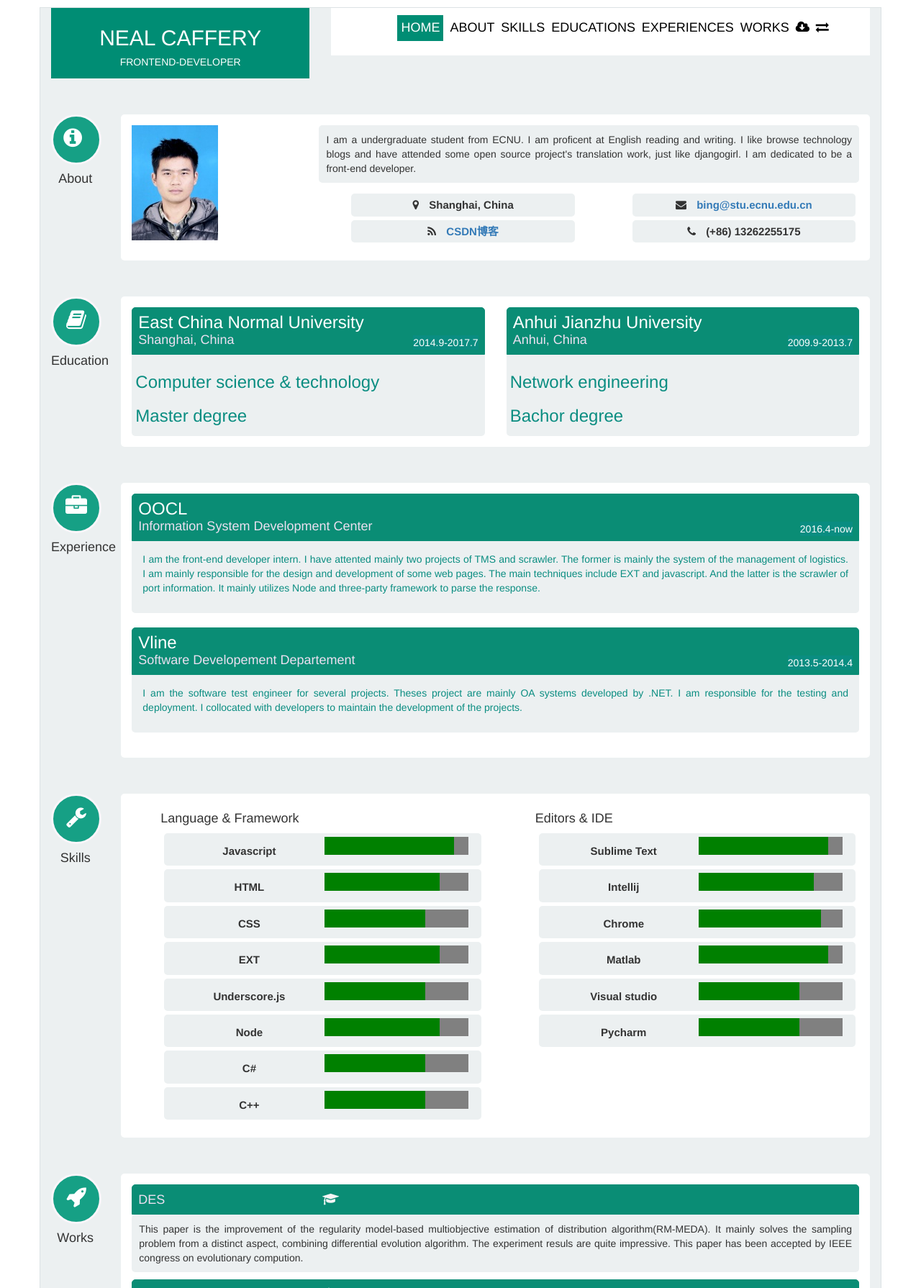
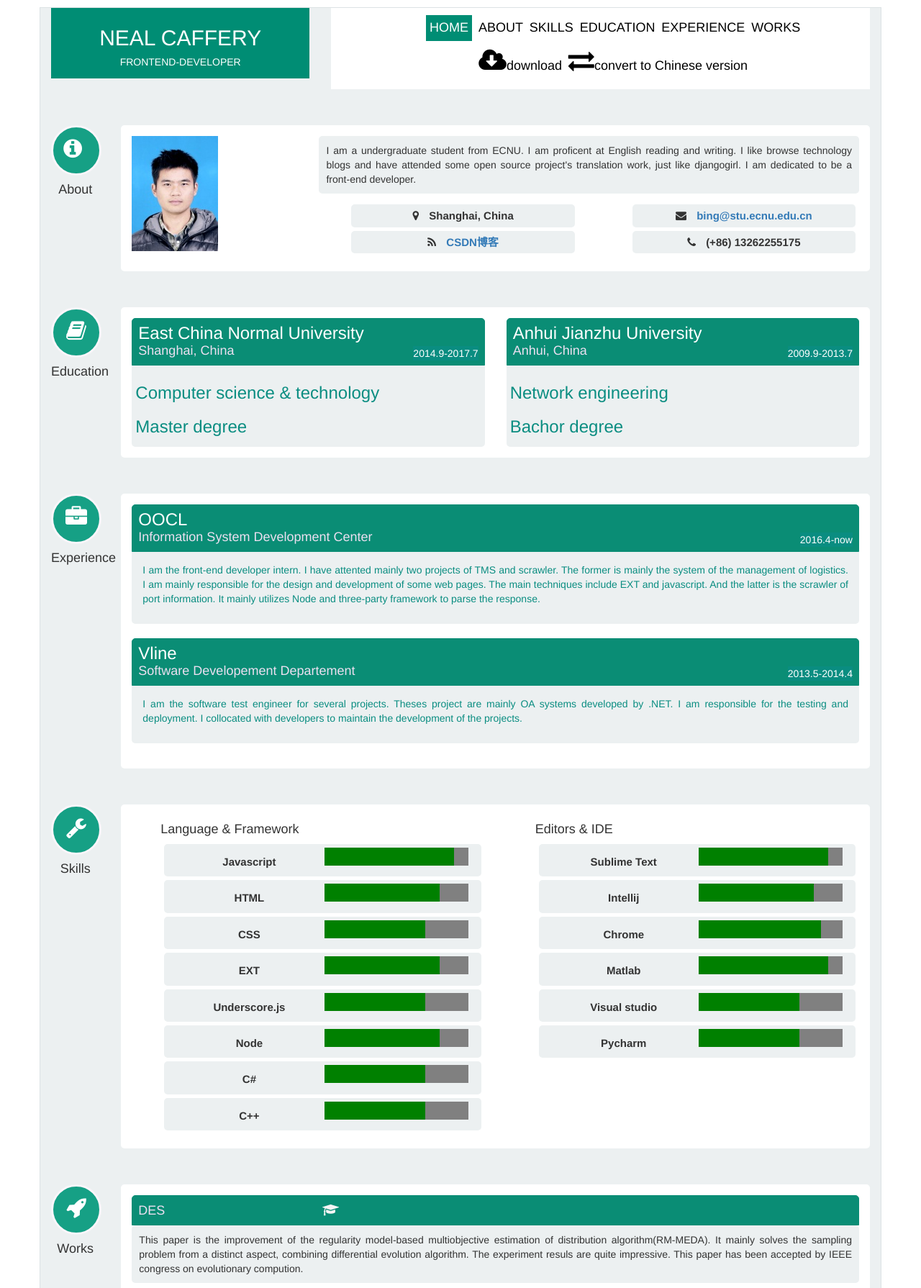
Before and after one commit to madneal/my-first-blog, a Django app: page /cv-en/ in a window 1280 px wide. Shown: the top 1790 px of the page at 72% size. Run offline with Django 3.2, Linux system fonts and the light colour scheme; some libraries are stand-ins or nearby versions.

Commit message:
modify the link of download and change version

```diff
--- a/blog/templates/blog/cv-en.html
+++ b/blog/templates/blog/cv-en.html
@@ -26,11 +26,15 @@
 									<li id="home-active"><a href="#home">HOME</a></li>
 									<li><a href="#about">ABOUT</a></li>
 									<li><a href="#skills">SKILLS</a></li>
-									<li><a href="#educations">EDUCATIONS</a></li>
-									<li><a href="#experiences">EXPERIENCES</a></li>
+									<li><a href="#educations">EDUCATION</a></li>
+									<li><a href="#experiences">EXPERIENCE</a></li>
 									<li><a href="#works">WORKS</a></li>
-                                    <li><a href="../download_file/"><i class="fa fa-cloud-download"></i></a> </li>
-                                    <li><a href="../cv_zh"><i class="fa fa-exchange"></i></a> </li>
+                                    <!--<li><a href="../download_file/"><i class="fa fa-cloud-download"></i></a> </li>-->
+                                    <!--<li><a href="../cv_zh"><i class="fa fa-exchange"></i></a> </li>-->
+								</ul>
+								<ul>
+									<li><a href="../download_file/"><i class="fa fa-cloud-download fa-2x"></i>download</a> </li>
+									<li><a href="../cv_zh"><i class="fa fa-exchange fa-2x"></i>convert to Chinese version</a> </li>
 								</ul>
 							</nav>
 						</div>
```
Also changed, not shown: blog/templates/blog/cv-ch.html (+6 -2 lines).
